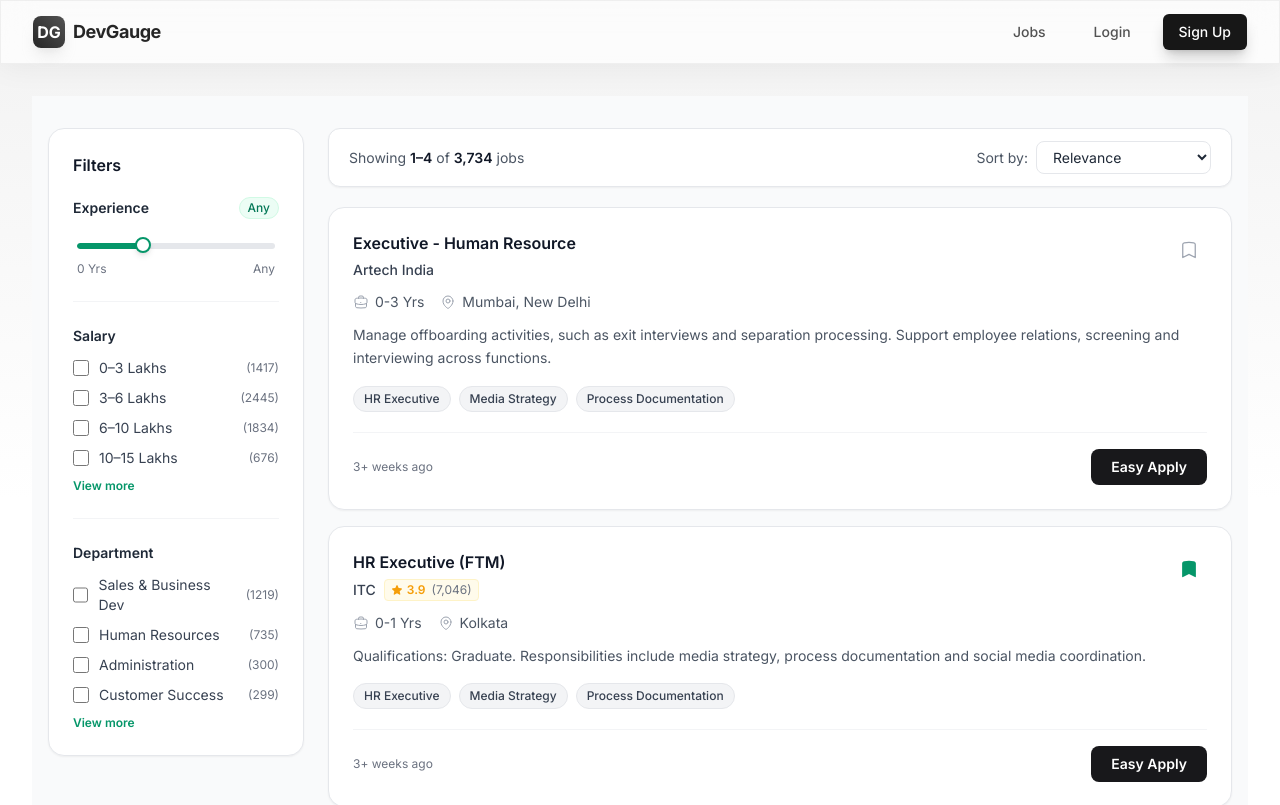
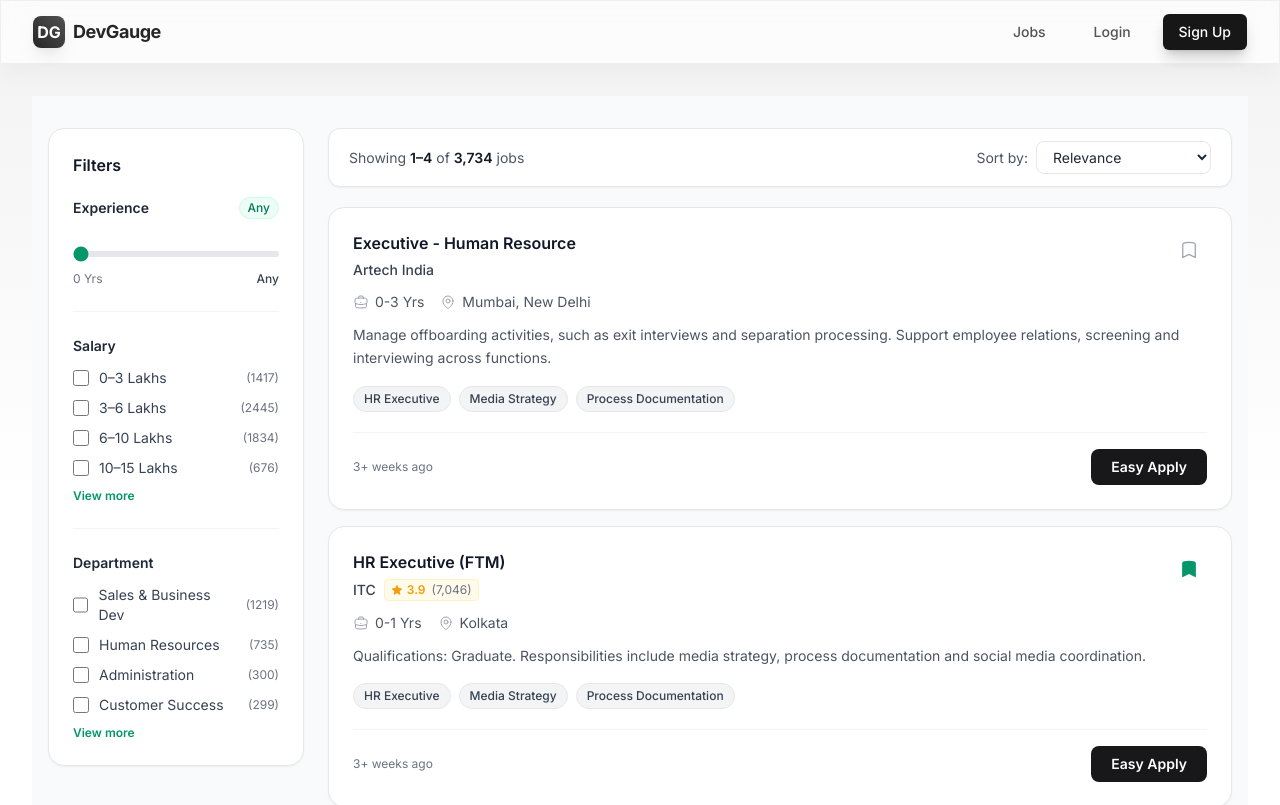
Before and after one commit to Akp2636/DevGauge, a Next.js app in the folder frontend/: page /jobs in a window 1280 px wide. Shown: the top 805 px of the page. Built offline with nearby package versions, Linux system fonts and the light colour scheme.

Commit message:
fix: Replace fake decorative slider with real functional range input in jobs filter

```diff
--- a/frontend/src/app/jobs/page.tsx
+++ b/frontend/src/app/jobs/page.tsx
@@ -71,6 +71,7 @@
 
 export default function JobsPage() {
     const [savedJobs, setSavedJobs] = useState<number[]>([2]);
+    const [maxExp, setMaxExp] = useState<number>(0);
 
     const toggleSave = (id: number) => {
         setSavedJobs(prev =>
@@ -94,16 +95,27 @@
                         <div className="mb-6 pb-6 border-b border-gray-100">
                             <div className="flex items-center justify-between mb-3">
                                 <h3 className="text-sm font-semibold text-gray-800">Experience</h3>
-                                <span className="text-xs font-medium text-emerald-700 bg-emerald-50 border border-emerald-100 px-2 py-0.5 rounded-full">Any</span>
+                                <span className="text-xs font-medium text-emerald-700 bg-emerald-50 border border-emerald-100 px-2 py-0.5 rounded-full">
+                                    {maxExp === 0 ? 'Any' : `${maxExp}+ Yrs`}
+                                </span>
                             </div>
-                            <div className="relative pt-3 px-1">
-                                <div className="h-1.5 w-full bg-gray-200 rounded-full overflow-hidden">
-                                    <div className="h-full bg-emerald-600 w-1/3 rounded-full" />
-                                </div>
-                                <div className="absolute top-1.5 left-[calc(33%-6px)] w-4 h-4 bg-white rounded-full shadow-md border-2 border-emerald-600 cursor-pointer" />
-                                <div className="flex justify-between text-xs text-gray-500 mt-3">
+                            <div className="pt-2">
+                                <input
+                                    type="range"
+                                    min={0}
+                                    max={15}
+                                    value={maxExp}
+                                    onChange={(e) => setMaxExp(Number(e.target.value))}
+                                    className="w-full h-1.5 rounded-full appearance-none cursor-pointer accent-emerald-600"
+                                    style={{
+                                        background: `linear-gradient(to right, #059669 ${(maxExp / 15) * 100}%, #e5e7eb ${(maxExp / 15) * 100}%)`
+                                    }}
+                                />
+                                <div className="flex justify-between text-xs text-gray-500 mt-2">
                                     <span>0 Yrs</span>
-                                    <span>Any</span>
+                                    <span className="font-medium text-gray-700">
+                                        {maxExp === 0 ? 'Any' : `${maxExp} Yr${maxExp !== 1 ? 's' : ''}`}
+                                    </span>
                                 </div>
                             </div>
                         </div>
```
